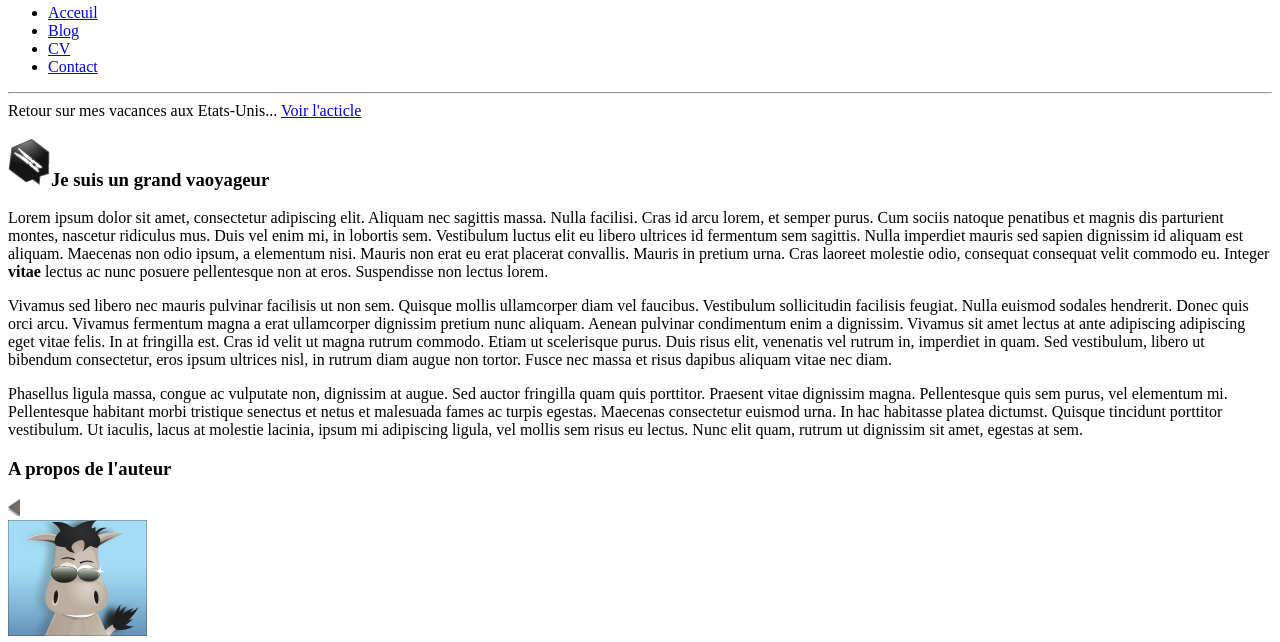
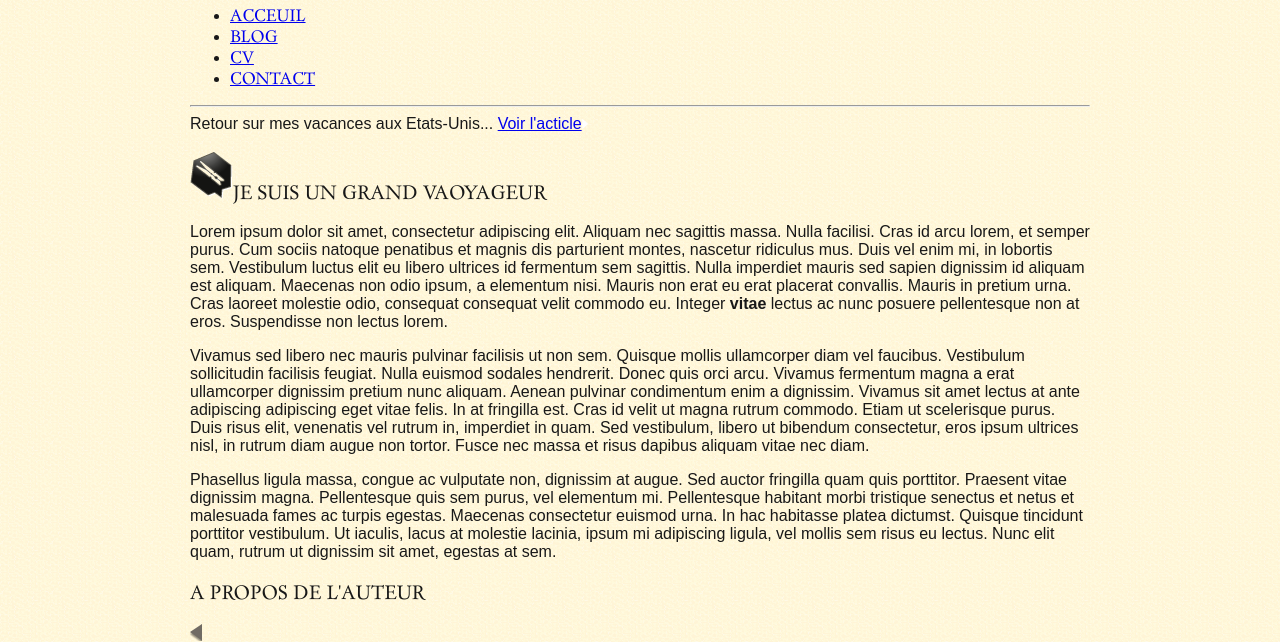
Before and after one commit to YilingCAI/Frontend_project, a plain HTML site: page 01-BlogWebPage/index.html in a window 1280 px wide. Shown: the part 195-837 px from the top of the page. Drawn offline with Linux system fonts and the light colour scheme.

Commit message:
add style.css

```diff
--- a/01-BlogWebPage/style.css
+++ b/01-BlogWebPage/style.css
@@ -0,0 +1,46 @@
+/* Define personal polices */
+@font-face {
+    font-family: 'BallparkWeiner';
+    src: url('/polices/ballpark.eot'); /* IE9 Compat Modes */
+    src: url('/polices/ballpark.eot?#iefix') format('embedded-opentype'), /* IE6-IE8 */
+         url('/polices/ballpark.woff') format('woff'), /* Pretty Modern Browsers */
+         url('/polices/ballpark.ttf') format('truetype'), /* Safari, Android, iOS */
+         url('/polices/ballpark.svg#BallparkWeiner') format('svg') /* Legacy iOS */
+    font-weight: normal;
+    font-style: normal;
+}
+
+@font-face {
+    font-family: 'Dayrom';
+    src: url('/polices/dayrom.eot'); /* IE9 Compat Modes */
+    src: url('/polices/dayrom.eot?#iefix') format('embedded-opentype'),/* IE6-IE8 */
+        url('/polices/dayrom.woff') format('woff'),/* Pretty Modern Browsers */
+        url('/polices/dayrom.ttf') format('truetype'),/* Safari, Android, iOS */
+        url('/polices/dayrom.svg#Dayrom') format('svg')/* Legacy iOS */
+    font-weight: normal;
+    font-style: normal;
+}
+
+/* Defie principal elements*/
+
+body{
+    background: url('/images/fond_jaune.png');
+    font-family: 'Trebouchet MS', Arial, sans-serif;
+    color: #181818;
+}
+
+#blog-page{
+    width: 900px;
+    margin: auto;
+}
+
+section h1, footer h1, nav a{
+    font-family: Dayrom, serif;
+    font-weight: normal;
+    text-transform: uppercase;
+}
+
+/* header */
+header{
+
+}
```
Also changed, not shown: 01-BlogWebPage/index.html (+0 -3 lines).
